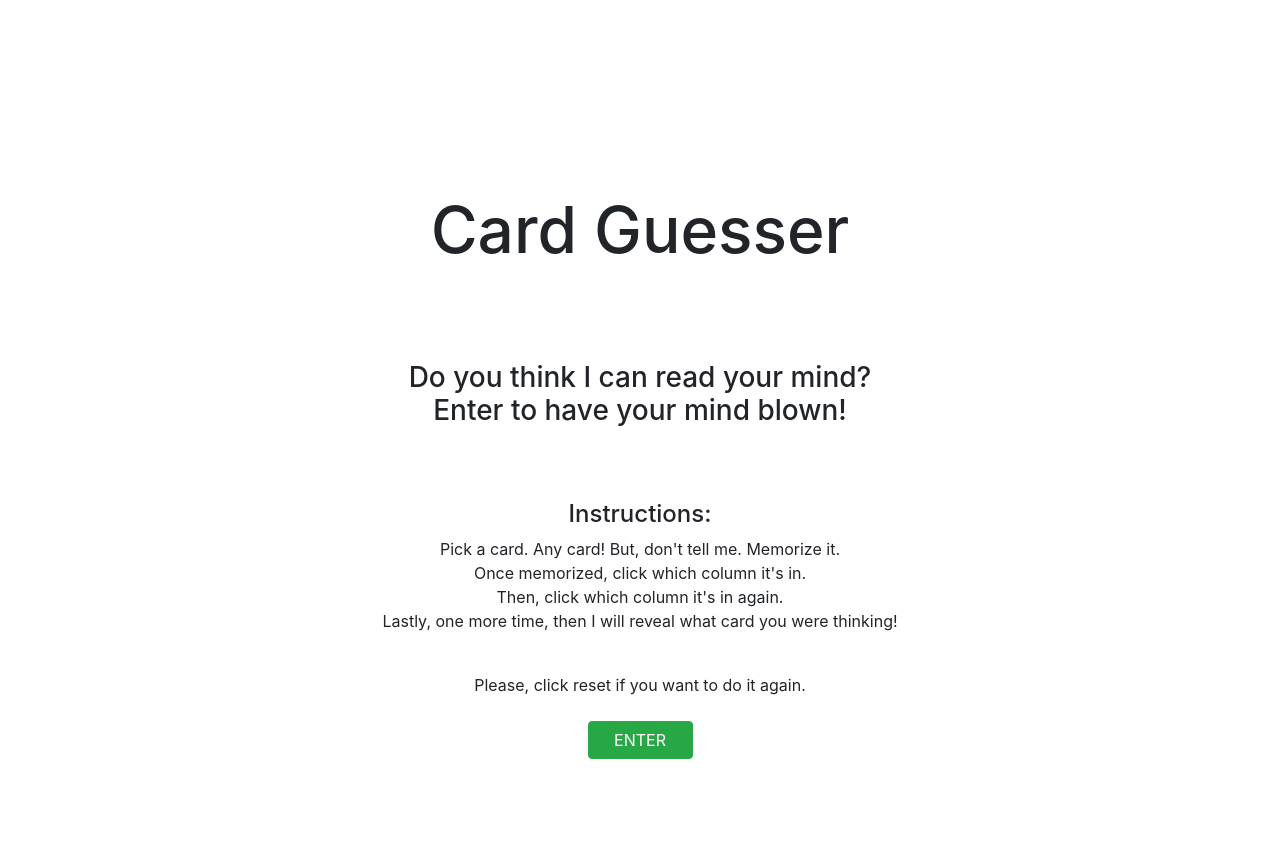
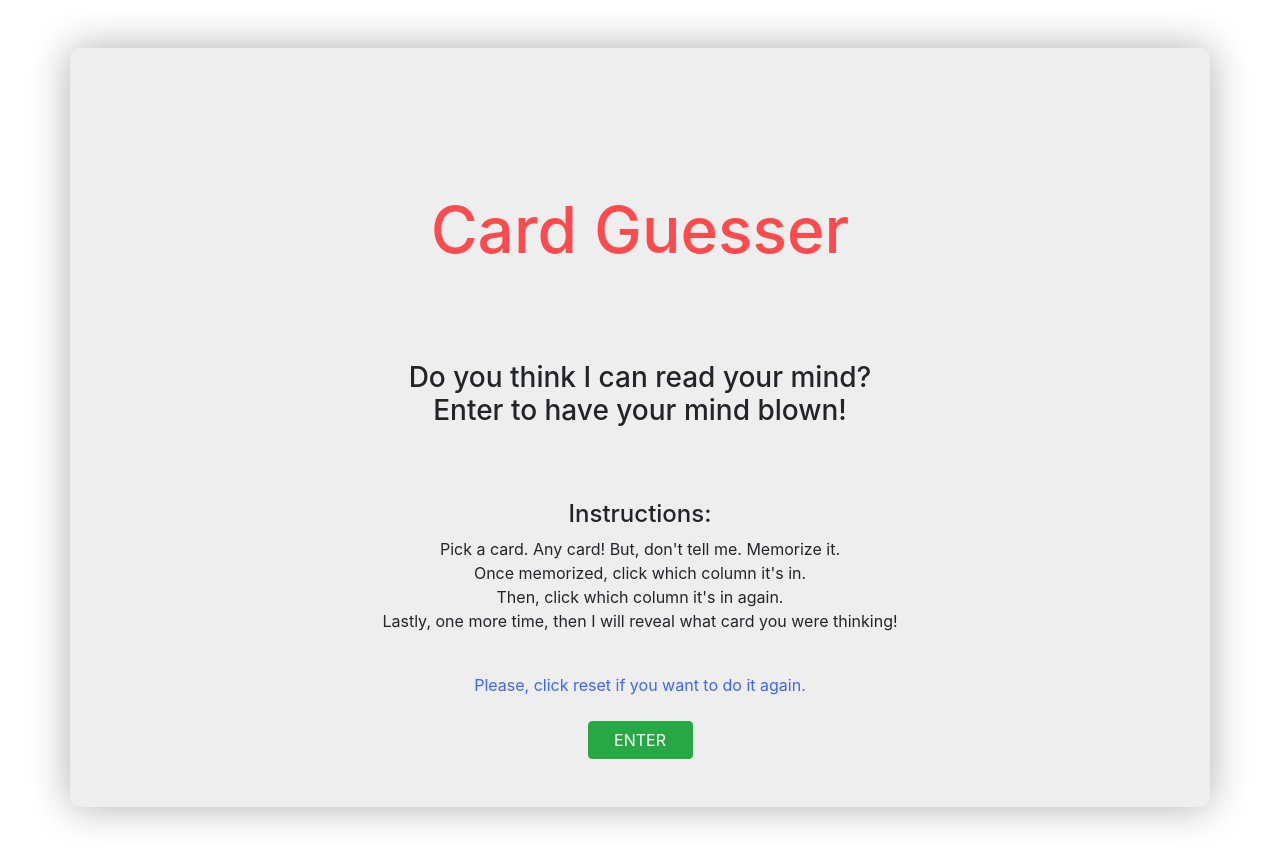
Before and after one commit to jermondprince/Card-Guesser, a PHP site: page /home.html in a window 1280 px wide. Run offline with PHP 8.4, Linux system fonts and the light colour scheme.

Commit message:
added more styling

```diff
--- a/home.html
+++ b/home.html
@@ -10,11 +10,11 @@
       integrity="sha384-Vkoo8x4CGsO3+Hhxv8T/Q5PaXtkKtu6ug5TOeNV6gBiFeWPGFN9MuhOf23Q9Ifjh"
       crossorigin="anonymous"
     />
-    <link rel="stylesheet" href="style.css" />
+    <link rel="stylesheet" href="/Card-Guesser/scss/styles.css" />
     <title>Card Guesser</title>
   </head>
   <body>
-    <div class="container my-5 p-5">
+    <div class="container my-5 p-5 background">
       <div class="row">
         <div class="col-12 mt-5 mb-3 p-5">
           <h1 class="title">Card Guesser</h1>
@@ -38,7 +38,7 @@
             Once memorized, click which column it's in. <br> Then, click which column it's in again. <br> Lastly, one more time, then I will reveal what card you were thinking!
           </p>
           <br>
-          <p class="title">Please, click reset if you want to do it again.</p>
+          <p class="title info">Please, click reset if you want to do it again.</p>
         </div>
     </div>
       <div class="col-12 title">
--- a/index.html
+++ b/index.html
@@ -10,7 +10,7 @@
       integrity="sha384-Vkoo8x4CGsO3+Hhxv8T/Q5PaXtkKtu6ug5TOeNV6gBiFeWPGFN9MuhOf23Q9Ifjh"
       crossorigin="anonymous"
     />
-    <link rel="stylesheet" href="style.css" />
+    <link rel="stylesheet" href="/Card-Guesser/scss/styles.css" />
     <title>Card Guesser</title>
   </head>
   <body>
--- /dev/null
+++ b/scss/_colors.scss
@@ -0,0 +1,7 @@
+$light: #eeeeee;
+$dark: #222121;
+$orangeRed: #fb4b4e;
+$blue: #3e65ff;
+
+$lightShadow: 0 0 15px rgba(0, 0, 0, 0.322);
+$heavyShadow: 0 0 40px rgba(0, 0, 0, 0.322);
--- /dev/null
+++ b/scss/styles.css
@@ -0,0 +1,62 @@
+h1 {
+  color: #fb4b4e;
+  font-size: 64px;
+}
+
+.background {
+  background-color: #eeeeee;
+  border-radius: 10px;
+  -webkit-box-shadow: 0 0 40px rgba(0, 0, 0, 0.322);
+          box-shadow: 0 0 40px rgba(0, 0, 0, 0.322);
+}
+
+img {
+  -webkit-box-shadow: 0 0 15px rgba(0, 0, 0, 0.322);
+          box-shadow: 0 0 15px rgba(0, 0, 0, 0.322);
+}
+
+.info {
+  color: #3e65ff;
+}
+
+.col-3 {
+  text-align: center;
+}
+
+.col-6 {
+  text-align: center;
+}
+
+img {
+  width: 50%;
+}
+
+.btn {
+  width: 105px;
+}
+
+.title {
+  display: -webkit-box;
+  display: -ms-flexbox;
+  display: flex;
+  -webkit-box-pack: center;
+      -ms-flex-pack: center;
+          justify-content: center;
+  -webkit-box-align: center;
+      -ms-flex-align: center;
+          align-items: center;
+  text-align: center;
+}
+
+.title-1 {
+  display: -webkit-box;
+  display: -ms-flexbox;
+  display: flex;
+  -webkit-box-pack: center;
+      -ms-flex-pack: center;
+          justify-content: center;
+  -webkit-box-align: center;
+      -ms-flex-align: center;
+          align-items: center;
+}
+/*# sourceMappingURL=styles.css.map */
--- a/style.css
+++ b/scss/styles.scss
@@ -1,3 +1,24 @@
+@import "colors";
+
+h1 {
+  color: $orangeRed;
+  font-size: 64px;
+}
+
+.background {
+  background-color: $light;
+  border-radius: 10px;
+  box-shadow: $heavyShadow;
+}
+
+img {
+  box-shadow: $lightShadow;
+}
+
+.info {
+  color: $blue;
+}
+
 .col-3 {
   text-align: center;
 }
@@ -14,10 +35,6 @@ img {
   width: 105px;
 }
 
-h1 {
-  font-size: 64px;
-}
-
 .title {
   display: flex;
   justify-content: center;
```
Also changed, not shown: 1 other file.
